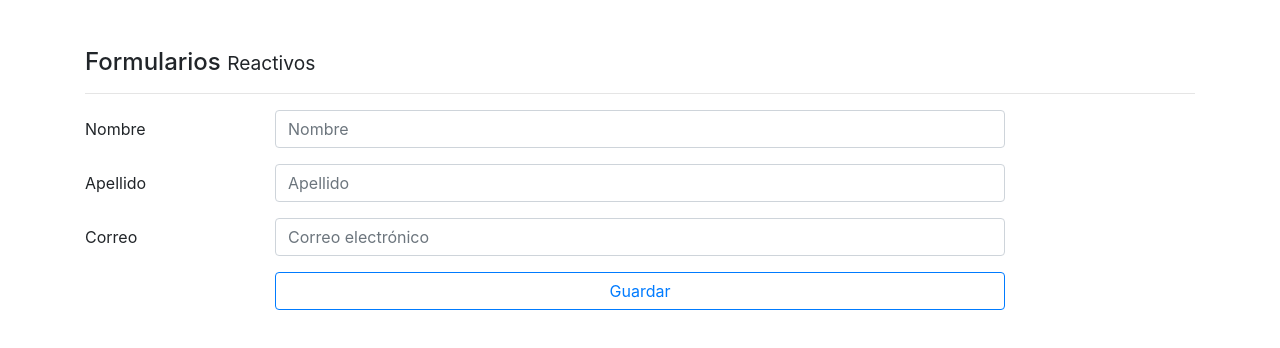
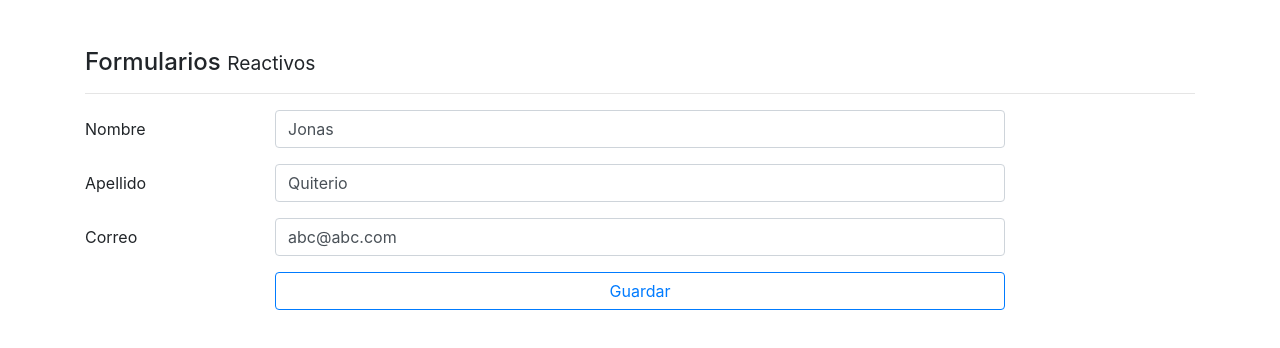
Before and after one commit to LicQuiterio/leccion-11, an Angular app in the folder formularios/: page /reactivo in a window 1280 px wide. Shown: the top 348 px of the page. Built offline with nearby package versions, Linux system fonts and the light colour scheme.

Commit message:
video 17

```diff
--- a/formularios/src/app/pages/reactive/reactive.component.html
+++ b/formularios/src/app/pages/reactive/reactive.component.html
@@ -1,6 +1,6 @@
 <h4>Formularios <small> Reactivos </small></h4>
 <hr>
-<form autocomplete="off">
+<form autocomplete="off" [formGroup]="forma" (ngSubmit)="guardar()">
 
   <div>
 
@@ -10,7 +10,8 @@
 
         <input class="form-control"
                type="text"
-               placeholder="Nombre">
+               placeholder="Nombre"
+               formControlName="nombre">
       </div>
     </div>
 
@@ -20,7 +21,8 @@
 
         <input class="form-control"
                type="text"
-               placeholder="Apellido">
+               placeholder="Apellido"
+               formControlName="apellido">
       </div>
     </div>
 
@@ -32,7 +34,8 @@
 
       <input class="form-control"
              type="email"
-             placeholder="Correo electrónico">
+             placeholder="Correo electrónico"
+             formControlName="correo">
     </div>
   </div>
 
--- a/formularios/src/app/pages/reactive/reactive.component.ts
+++ b/formularios/src/app/pages/reactive/reactive.component.ts
@@ -1,10 +1,40 @@
-import { Component } from '@angular/core';
+import { Component, OnInit } from '@angular/core';
+import { FormBuilder, FormGroup } from '@angular/forms';
 
 @Component({
   selector: 'app-reactive',
   templateUrl: './reactive.component.html',
   styleUrls: ['./reactive.component.css']
 })
-export class ReactiveComponent {
+export class ReactiveComponent implements OnInit {
+
+
+  forma: FormGroup;
+
+  constructor( private fb: FormBuilder){
+
+    this.crearFormulario();
+
+  }
+
+  ngOnInit(): void {
+  }
+
+  crearFormulario() {
+
+    this.forma = this.fb.group({
+      nombre  : ['Jonas'],
+      apellido: ['Quiterio'],
+      correo  : ['abc@abc.com'],
+
+    });
+
+  }
+
+
+
+  guardar(){
+    console.log( this.forma );
+  }
 
 }
--- a/formularios/tsconfig.json
+++ b/formularios/tsconfig.json
@@ -2,6 +2,7 @@
 {
   "compileOnSave": false,
   "compilerOptions": {
+    "strictPropertyInitialization": false,
     "baseUrl": "./",
     "outDir": "./dist/out-tsc",
     "forceConsistentCasingInFileNames": true,
```
